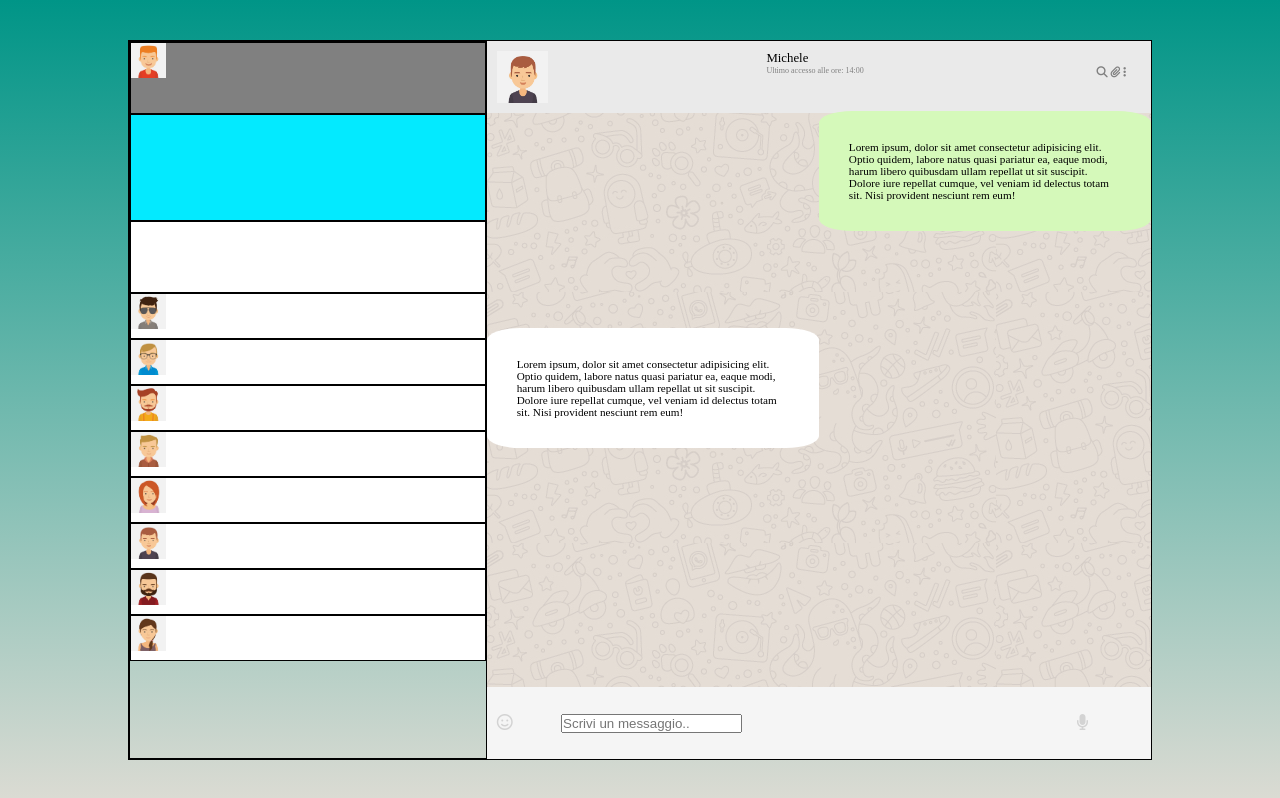
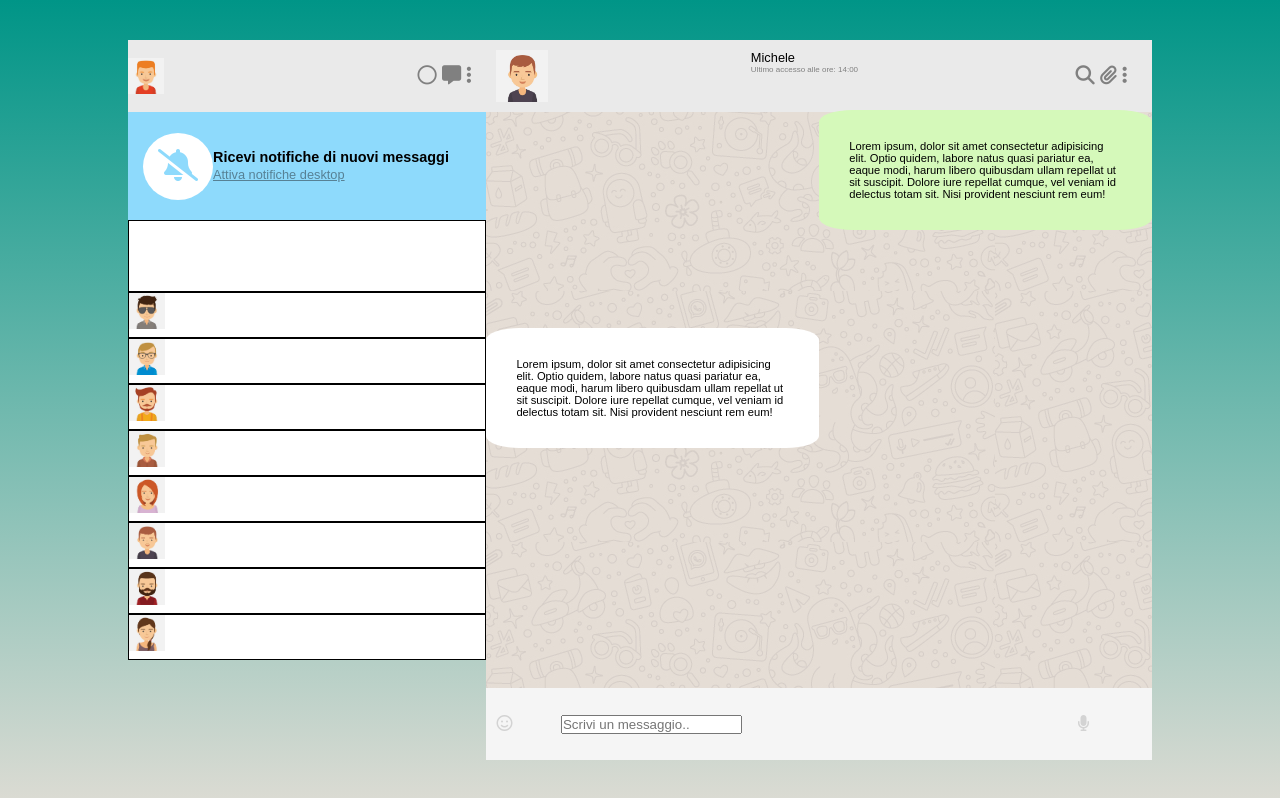
Before and after one commit to SimoneMicheleAllocca/html-css-boolzapp, a plain HTML site: page index.html in a window 1280 px wide. Drawn offline with Linux system fonts and the light colour scheme.

Commit message:
add: notifiche

```diff
--- a/css/style.css
+++ b/css/style.css
@@ -16,6 +16,11 @@ img{
     flex-direction: column;
 }
 
+body{
+    font-family: sans-serif;
+}
+
+
 /* DESKTOP FIRST */
 
 .background{
@@ -28,21 +33,23 @@ img{
 .container{
         width: 80%;
         height: 90%;
-        border: 1px solid;
+
         margin: auto;
 }
 
 .messaggi{
     flex-direction: column;
     width: 35%;
-    border: 1px solid;
+
     overflow-y: scroll;
 }
 
 .h-messaggi{
-    background-color: grey;
+    background-color: #eaeaea;
     height: 10%;
-    border: 1px solid;
+
+    justify-content: space-between;
+    align-items: center;
 }
 
 .propic{
@@ -56,10 +63,34 @@ img{
 }
 
 .notifiche{
-    background-color: rgb(3, 234, 255);
+    background-color: #8edafc;
     height: 15%;
-    border: 1px solid;
+    align-items: center;
+    padding: 15px;
+
 }
+
+.icone-notifica{
+    background-color: white;
+    border-radius: 50%;
+    padding: 15px;
+    font-size: 2rem;
+    color: #8edafc;
+
+}
+
+.first-notifiche{
+
+    font-weight: 600;
+    font-size: 0.9rem;
+}
+
+.link>a{
+    color: inherit;
+    color: #578195;
+    font-size: 0.8rem;
+}
+
 .cerca{
     background-color: white;
     height: 10%;
@@ -104,7 +135,7 @@ img{
 }
 
 .icone-header{
-    font-size: 0.7rem;
+    font-size: 1.2rem;
     color: grey;
     padding: 15px;
 
--- a/index.html
+++ b/index.html
@@ -17,14 +17,28 @@
     <div class="background flex">
         <div class="container flex">
             <div class="messaggi flex">
-                <header class="h-messaggi">
-                    <div class="propic">
+                <header class="h-messaggi flex">
+                    <div class="propic flex">
                         <img src="img/avatar_1.jpg" alt="">
                     </div>
+                   <div class="icone-header">
+                    <i class="fa-regular fa-circle"></i>
+                    <i class="fa-solid fa-message"></i>
+                    <i class="fa-solid fa-ellipsis-vertical"></i>
+                   </div>
                 </header>
 
-                <div class="notifiche">
-
+                <div class="notifiche flex">
+                    <div class="icone-notifica">
+                        <i class="fa-solid fa-bell-slash"></i>
+                    </div>
+                    <div class="ricevi-notifiche flex col-dir">
+                        <span class="first-notifiche">Ricevi notifiche di nuovi messaggi
+                        </span>
+                    <span class="link">
+                        <a href="">Attiva notifiche desktop </a>
+                    </span>
+                </div>
                 </div>
 
                 <div class="cerca">
```
